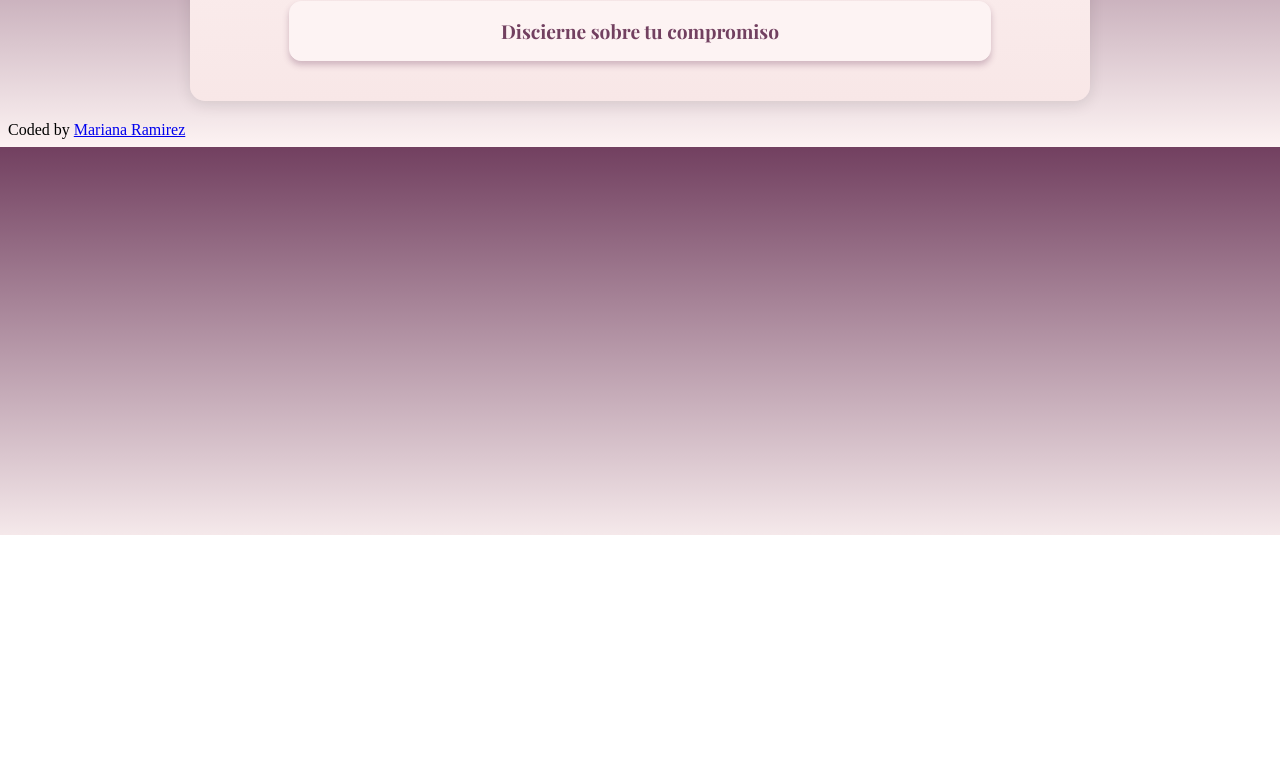
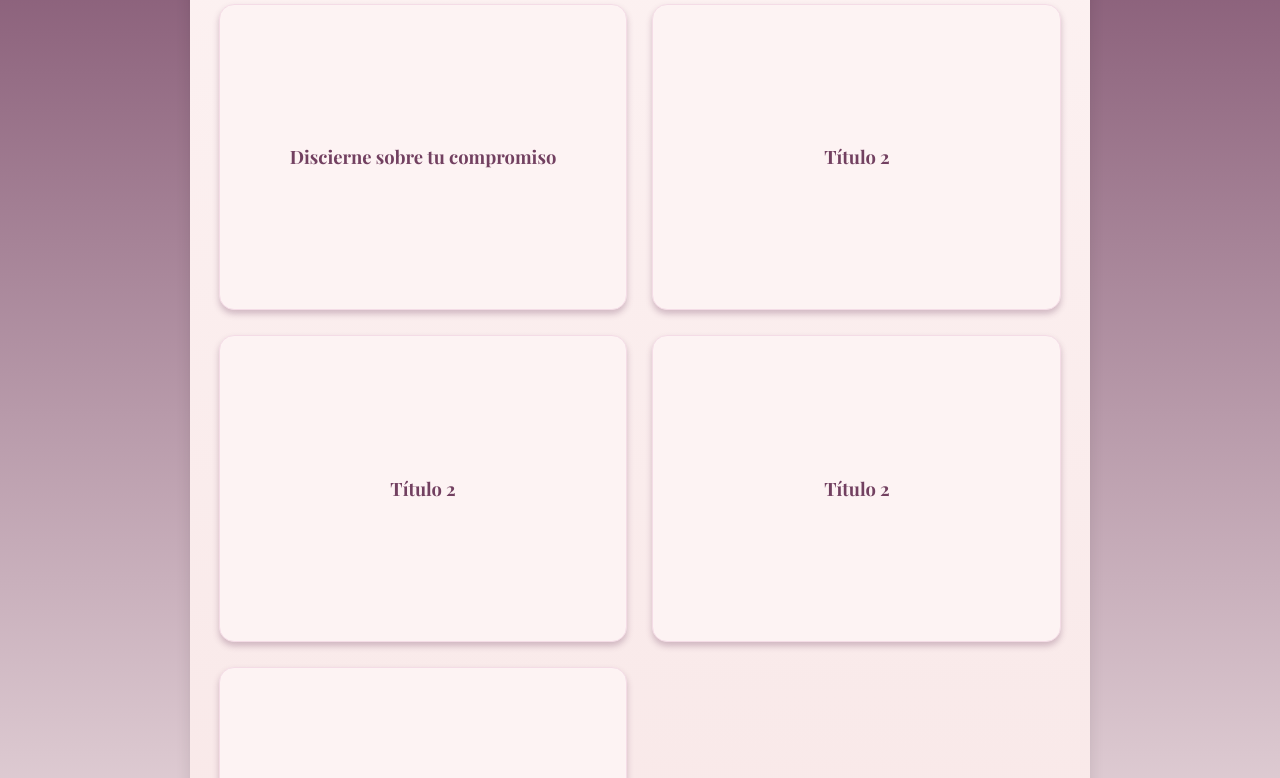
Before and after one commit to MarRam-1/Fiat90, a plain HTML site: page empieza.html in a window 1280 px wide. Shown: the part 265-1043 px from the top of the page. Before the commit the page ends 800 px from the top, so only its background shows below. Drawn offline with nearby package versions, Linux system fonts and the light colour scheme; a web font is replaced by a local one.

Commit message:
Flips pag 2
Creación de Flips en la pagina 2, todavía falta trabajar en ella.

```diff
--- a/empieza.html
+++ b/empieza.html
@@ -30,20 +30,73 @@
         María a Dios.
       </h3>
       <h4>Preparate para iniciar</h4>
+      <div class="cards-grid">
+        <div class="flip-card">
+          <div class="flip-card-inner">
+            <div class="flip-card-front">
+              <h5>Discierne sobre tu compromiso</h5>
+            </div>
+            <div class="flip-card-back">
+              <h5>Discierne sobre tu compromiso</h5>
+              <p>
+                Reflexiona sobre tu intención más profunda:
+                <br />
+                <strong>¿qué te impulsa a decir sí a FIAT90? </strong>
+                <br />
+                Ora y conecta con lo que realmente mueve tu corazón. Tener clara
+                tu intención te dará fuerza en los días difíciles y te
+                acompañará incluso más allá de los 90 días.
+              </p>
+            </div>
+          </div>
+        </div>
 
-      <div class="step-by-step-container accordion">
-        <div class="accordion-header">
-          <h5>Discierne sobre tu compromiso</h5>
+        <div class="flip-card">
+          <div class="flip-card-inner">
+            <div class="flip-card-front">
+              <h5>Título 2</h5>
+            </div>
+            <div class="flip-card-back">
+              <h5>Título 2</h5>
+              <p>Otro texto que aparece en la parte trasera de la tarjeta.</p>
+            </div>
+          </div>
         </div>
-        <div class="accordion-content">
-          <p>
-            Reflexiona sobre tu intención más profunda:
-            <strong>¿qué te impulsa a decir sí a FIAT90? </strong>
-            <br />
-            Ora y conecta con lo que realmente mueve tu corazón. Tener clara tu
-            intención te dará fuerza en los días difíciles y te acompañará
-            incluso más allá de los 90 días.
-          </p>
+
+        <div class="flip-card">
+          <div class="flip-card-inner">
+            <div class="flip-card-front">
+              <h5>Título 2</h5>
+            </div>
+            <div class="flip-card-back">
+              <h5>Título 2</h5>
+              <p>Otro texto que aparece en la parte trasera de la tarjeta.</p>
+            </div>
+          </div>
+        </div>
+
+        <div class="flip-card">
+          <div class="flip-card-inner">
+            <div class="flip-card-front">
+              <h5>Título 2</h5>
+            </div>
+            <div class="flip-card-back">
+              <h5>Título 2</h5>
+              <p>Otro texto que aparece en la parte trasera de la tarjeta.</p>
+            </div>
+          </div>
+        </div>
+
+        <div class="flip-card">
+          <div class="flip-card-inner">
+            <div class="flip-card-front">
+              <h5>Título 2</h5>
+            </div>
+            <div class="flip-card-back">
+              <h5>Título 2</h5>
+              <p>Otro texto que aparece en la parte trasera de la tarjeta.</p>
+            </div>
+          </div>
         </div>
       </div>
     </div>
--- a/src/empieza.css
+++ b/src/empieza.css
@@ -1,7 +1,21 @@
+*,
+*::before,
+*::after {
+  box-sizing: border-box;
+}
+/* =============================
+   FONDO GENERAL
+================================*/
 body {
   background: linear-gradient(to top, #fdf3f3 0%, #724060 100%);
+  margin: 0;
+  padding: 0;
+  box-sizing: border-box;
 }
 
+/* =============================
+   CONTENEDOR PRINCIPAL
+================================*/
 .main-container {
   max-width: 900px;
   width: 90%;
@@ -10,10 +24,14 @@ body {
   background: linear-gradient(to top, #f8e7e7 0%, #fdf3f3 100%);
   border-radius: 15px;
   box-shadow: 0 4px 15px rgba(0, 0, 0, 0.1);
-  box-sizing: border-box;
   text-align: center;
   position: relative;
+  box-sizing: border-box;
 }
+
+/* =============================
+   TIPOGRAFÍA
+================================*/
 .h1 {
   font-family: "Limelight", serif;
   font-size: 3.2rem;
@@ -44,50 +62,139 @@ h3 {
 
 h4 {
   font-family: "Playfair Display", serif;
-  font-size: 1.8rem;
-  color: #724060; /* fourth-color */
+  font-size: 1.9rem;
+  color: #724060;
   margin-top: 20px;
   margin-bottom: 20px;
 }
-.step-by-step-container {
-  border: 0.5px solid #fdf3f3;
-  border-radius: 12px;
-  background-color: #fdf3f3;
-  max-width: 700px;
-  margin: 20px auto; /* Centra horizontalmente dentro del main */
-  box-shadow: 0 4px 6px rgba(114, 64, 96, 0.3);
-  cursor: pointer;
-  overflow: hidden;
+
+/* =============================
+   GRID DE TARJETAS
+================================*/
+.cards-grid {
+  display: grid;
+  grid-template-columns: repeat(2, 1fr);
+  gap: 25px;
+  width: 98%;
+  max-width: 900px;
+  margin: 15px auto;
 }
 
-.accordion-header {
-  padding: 16px;
+/* =============================
+   CONTENEDOR TARJETA PRINCIPAL
+================================*/
+.flip-card {
+  width: 100%;
+  perspective: 1000px; /* Efecto 3D */
 }
 
-.accordion-header h5 {
-  font-family: "Playfair Display", serif;
-  margin: 0;
-  font-size: 1.2rem;
-  color: #724060;
+/* =============================
+   CAPA INTERNA QUE GIRA
+================================*/
+.flip-card-inner {
+  position: relative;
+  width: 100%;
+  aspect-ratio: 4 / 3; /* Mantiene altura perfecta */
+  transition: transform 0.7s;
+  transform-style: preserve-3d;
+  border-radius: 15px;
 }
 
-.accordion-content {
-  max-height: 0;
-  overflow: hidden;
-  padding: 0 16px;
-  transition: max-height 0.3s ease, padding 0.3s ease;
+/* =============================
+   EFECTO DE VOLTEO
+================================*/
+.flip-card:hover .flip-card-inner {
+  transform: rotateY(180deg);
 }
 
-.accordion-content p {
+/* =============================
+   CARA FRONTAL Y TRASERA
+================================*/
+.flip-card-front,
+.flip-card-back {
+  position: absolute;
+  width: 100%;
+  height: 100%;
+  backface-visibility: hidden;
+  border-radius: 15px;
+  display: flex;
+  flex-direction: column;
+  justify-content: center;
+  align-items: center;
+  padding: 20px;
+  box-shadow: 0 4px 6px rgba(114, 64, 96, 0.3);
   font-family: "Playfair Display", serif;
-  margin: 16px 0;
-  font-size: 1rem;
-  color: #a070a1;
-  line-height: 1.5;
 }
 
-/* Clase activa para desplegar */
-.step-by-step-container.active .accordion-content {
-  max-height: 500px; /* Ajusta según tu contenido */
-  padding: 16px;
+/* Frente */
+.flip-card-front {
+  background-color: #fdf3f3;
+  border: 1px solid #f4dce6;
 }
+
+.flip-card-front h5 {
+  font-size: 1.15rem;
+  color: #724060;
+  margin: 0;
+}
+
+/* Parte trasera */
+.flip-card-back {
+  background-color: #f8e7ef;
+  transform: rotateY(180deg);
+}
+
+.flip-card-back h5 {
+  color: #724060;
+  font-size: 1.15rem;
+  margin-bottom: 10px;
+}
+
+.flip-card-back p {
+  color: #a070a1;
+  text-align: center;
+}
+
+/* =============================
+   FOOTER
+================================*/
+footer {
+  text-align: center;
+  padding: 20px 0;
+  font-family: "Playfair Display", serif;
+  font-size: 0.95rem;
+  color: rgba(114, 64, 96, 0.4); /* fourth-color con transparencia */
+}
+
+footer a {
+  color: rgba(
+    114,
+    64,
+    96,
+    0.5
+  ); /* un poco más visible que el resto del texto */
+  text-decoration: none;
+  transition: color 0.25s ease;
+}
+
+/* =============================
+   RESPONSIVE
+================================*/
+@media (max-width: 700px) {
+  .cards-grid {
+    grid-template-columns: 1fr;
+    gap: 20px;
+  }
+
+  .h1 {
+    font-size: 2.6rem;
+  }
+
+  h2 {
+    font-size: 1.6rem;
+  }
+
+  h4 {
+    font-size: 1.5rem;
+  }
+}
```
Also changed, not shown: index.html (+4 -6 lines).
